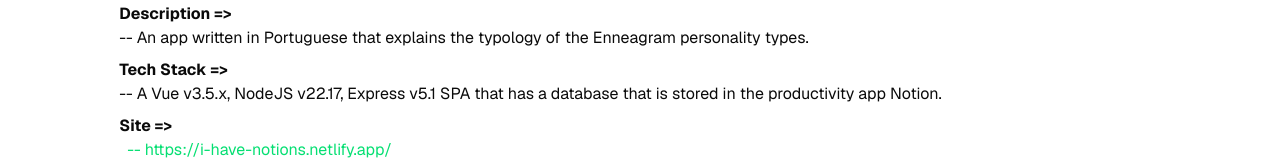
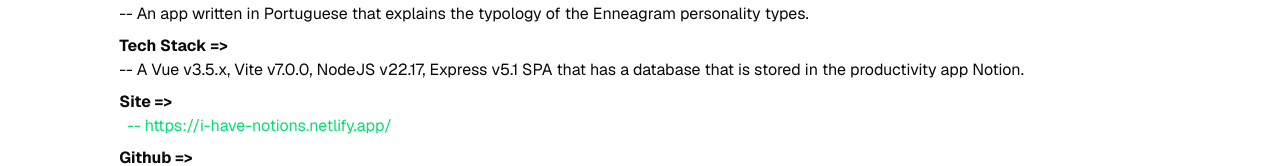
Before and after one commit to ryanpaixao/ryanpaixao.com-src, a Next.js app: page /about/projects in a window 1280 px wide. Shown: the part 230-396 px from the top of the page. Built offline with nearby package versions, Linux system fonts and the light colour scheme.

Commit message:
add: ExtLink to ui/components.

```diff
--- a/app/[lang]/layout.tsx
+++ b/app/[lang]/layout.tsx
@@ -40,7 +40,7 @@
         <ThemeProvider attribute='class' defaultTheme='system' enableSystem>
           <div className="flex min-h-screen flex-col">
             <SiteHeader dict={dict} currentLang={lang} />
-            <div className="font-sans grid grid-rows-[20px_1fr_20px] items-center justify-items-center min-h-screen p-8 pb-20 gap-10 sm:p-20">
+            <div className="font-sans grid grid-rows-[20px_1fr_20px] items-center justify-items-center min-h-screen p-8 pb-20 gap-4 sm:p-20">
               <main className="flex flex-col gap-[16px] row-start-2 items-center sm:items-start">
                 {children}
               </main>
--- /dev/null
+++ b/app/components/ui/ext-link.tsx
@@ -0,0 +1,22 @@
+import Link from "next/link";
+
+type LinkProps = {
+  href: string;
+  children: string | React.ReactNode;
+};
+
+export default function ExtLink({
+  href,
+  children
+}: LinkProps){
+  return (
+    <Link
+      href={href}
+      className="text-green-400"
+      target="_blank"
+      rel="noreferrer noopener"
+    >
+      {children}
+    </Link>
+  )
+};
--- a/public/en.json
+++ b/public/en.json
@@ -16,7 +16,7 @@
     "iHaveNotions": {
       "title": "I Have Notions",
       "description": "An app written in Portuguese that explains the typology of the Enneagram personality types.",
-      "stack": "A Vue v3.5.x, NodeJS v22.17, Express v5.1 SPA that has a database that is stored in the productivity app Notion.",
+      "stack": "A Vue v3.5.x, Vite v7.0.0, NodeJS v22.17, Express v5.1 SPA that has a database that is stored in the productivity app Notion.",
       "siteHref": "https://i-have-notions.netlify.app/",
       "githubHrefs": ["https://github.com/ryanpaixao/I-have-notions"]
     },
```
